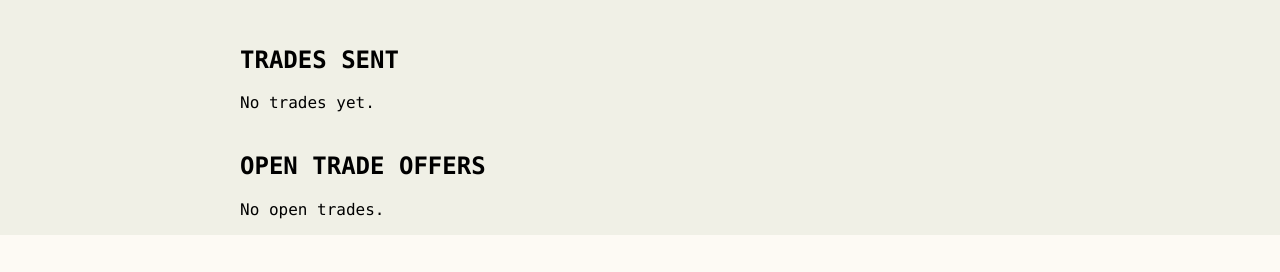
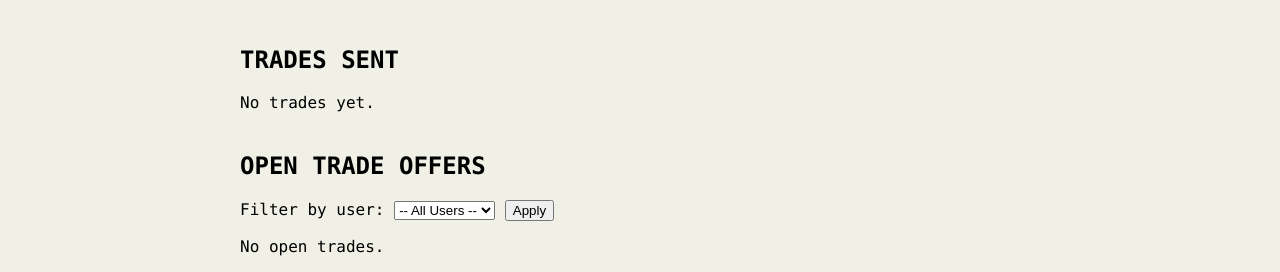
Before and after one commit to laurenaschmidt/project-2, a Django app: template PokeTrade/trading/templates/trading/trade_list.html in a window 1280 px wide. Shown: the part 1219-1491 px from the top of the page. Before the commit the page ends 1454 px from the top, so only its background shows below. Run offline with Django 3.2, Linux system fonts and the light colour scheme; the template is opened without the code that fills it, so the values that code supplies are empty; some libraries are stand-ins or nearby versions.

Commit message:
Users can filter trades by user

```diff
--- a/PokeTrade/PokeTrade/urls.py
+++ b/PokeTrade/PokeTrade/urls.py
@@ -20,6 +20,6 @@ from django.urls import path, include
 urlpatterns = [
     path('admin/', admin.site.urls),
     path('trading/', include('trading.urls')),
-    path('', include('trading.urls')),
+    # path('', include('trading.urls')),
     path('accounts/', include('django.contrib.auth.urls')),
 ]
--- a/PokeTrade/trading/templates/trading/trade_list.html
+++ b/PokeTrade/trading/templates/trading/trade_list.html
@@ -106,10 +106,23 @@
     {% endfor %}
 
     <h2>OPEN TRADE OFFERS</h2>
+
+    <form method="get" action="{% url 'trading:trade_offers' %}" style="margin-bottom: 10px;">
+      <label for="user_filter">Filter by user:</label>
+      <select name="user" id="user_filter">
+        <option value="">-- All Users --</option>
+        {% for other in other_users_with_trades_to_me %}
+        <option value="{{ other.id }}" {% if request.GET.user == other.id|stringformat:"s" %}selected{% endif %}>
+          {{ other.user.username }}
+        </option>
+        {% endfor %}
+      </select>
+      <button type="submit">Apply</button>
+    </form>
     {% for trade in available_trades %}
       <div class="open-trade">
         <p>{{ trade.pokemon_offered.name }} for {{ trade.pokemon_requested.name }} - {{ trade.sender.user.username }}</p>
-        {% if trade.receiver == user_profile and not trade.accepted %}
+        {% if trade.receiver.id == user_profile.id and not trade.accepted %}
   <form method="post" action="{% url 'trading:accept_trade' trade.id %}" style="display:inline;">
     {% csrf_token %}
     <button class="view-btn" type="submit">ACCEPT</button>
--- a/PokeTrade/trading/urls.py
+++ b/PokeTrade/trading/urls.py
@@ -15,7 +15,9 @@ urlpatterns = [
     path('sale/', views.sale, name='sale'),
     path('notifications/', views.notifications, name='notifications'),
     path('profile/', views.profile, name='profile'),
+
     path('trades/', views.trade_list, name='trade_list'),
+
     path('import/<str:pokemon_name>/', views.import_pokemon, name='import_pokemon'),
     path('pokemon/<str:pokemon_name>/', views.pokemon_detail, name='pokemon_detail'),
     path('marketplace/', views.marketplace, name='marketplace'),
@@ -26,7 +28,9 @@ urlpatterns = [
     path('favorite/<int:pokemon_id>/', views.favorite_pokemon, name='favorite_pokemon'),
     path('buy/<int:pokemon_id>/', views.buy_pokemon, name='buy_pokemon'),
     path('release/<int:pokemon_id>/', views.release_pokemon, name='release_pokemon'),
+
     path('trade/', views.trade_list, name='trade_list'),
+
     path('create_trade/', views.create_trade, name='create_trade'),
     path('accept_trade/<int:trade_id>/', views.accept_trade, name='accept_trade'),
     path('profile/<str:username>/', views.view_user_profile, name='view_user_profile'),
@@ -35,6 +39,8 @@ urlpatterns = [
     path('reject_trade/<int:trade_id>/', views.reject_trade, name='reject_trade'),
     path('create_trade/<int:pokemon_offered_id>/<int:receiver_id>/<int:pokemon_requested_id>/', views.create_trade, name='create_trade'),
     path('wishlist/', views.wishlist_view, name='wishlist'),
+
+    path('trade_offers/', views.trade_offers_view, name='trade_offers'),  # You don't need trade_id here for listing all trade offers
 ]
 
 # Serve media files during development
```
Also changed, not shown: PokeTrade/trading/views.py (+34 -0 lines), PokeTrade/db.sqlite3.
